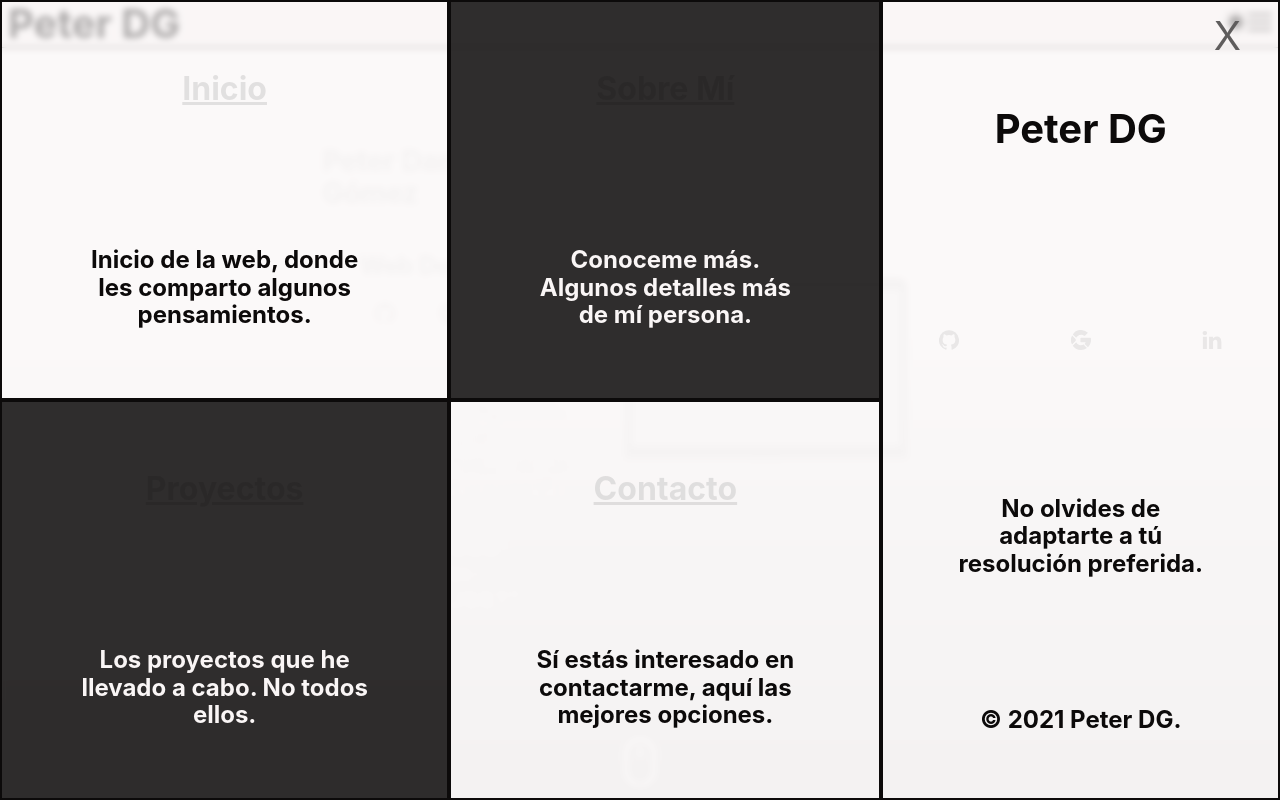
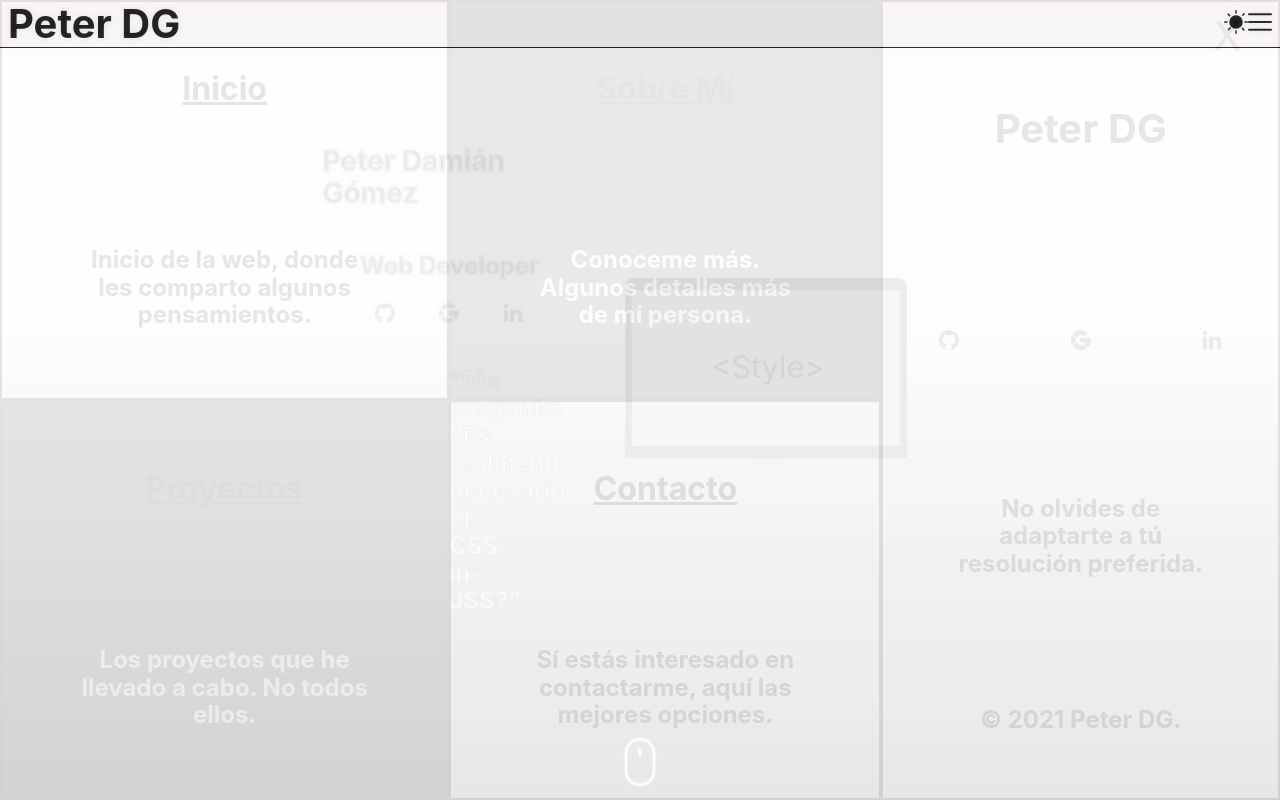
Before and after one commit to PeterDamianG/PeterDamianG, a Next.js app: page / in a window 1280 px wide. Both pictures are taken after a click on the button 1240 px from the left and 21 px from the top of the page. Shown: the top 800 px of the page. Built offline with nearby package versions, Linux system fonts and the light colour scheme.

Commit message:
fix animatios

```diff
--- a/src/components/layout/appbar/drawer/contentnav.module.css
+++ b/src/components/layout/appbar/drawer/contentnav.module.css
@@ -66,6 +66,7 @@
       'proyects contact detail';
     justify-content: normal;
     text-align: center;
+    animation: animOpacity 1.5s linear 1;
   }
   .hero {
     grid-area: hero;
@@ -130,7 +131,6 @@
     color: var(--a-color);
     font-size: 2.5em;
     transition: all 0.3s linear;
-    animation: animOpacity 2s linear 1;
   }
   .sidenav a:hover {
     color: var(--a-hover);
--- a/src/components/main/main.module.css
+++ b/src/components/main/main.module.css
@@ -14,7 +14,7 @@
 /* Animation Mode for PC and TV Devices */
 @media all and (min-width: 1280px) {
   .mainStyle {
-    animation: animOpacity 3s linear 0s 1;
+    animation: animOpacity 2s linear 0s 1;
   }
   .mainStyle section {
     padding-top: 6vh;
```
